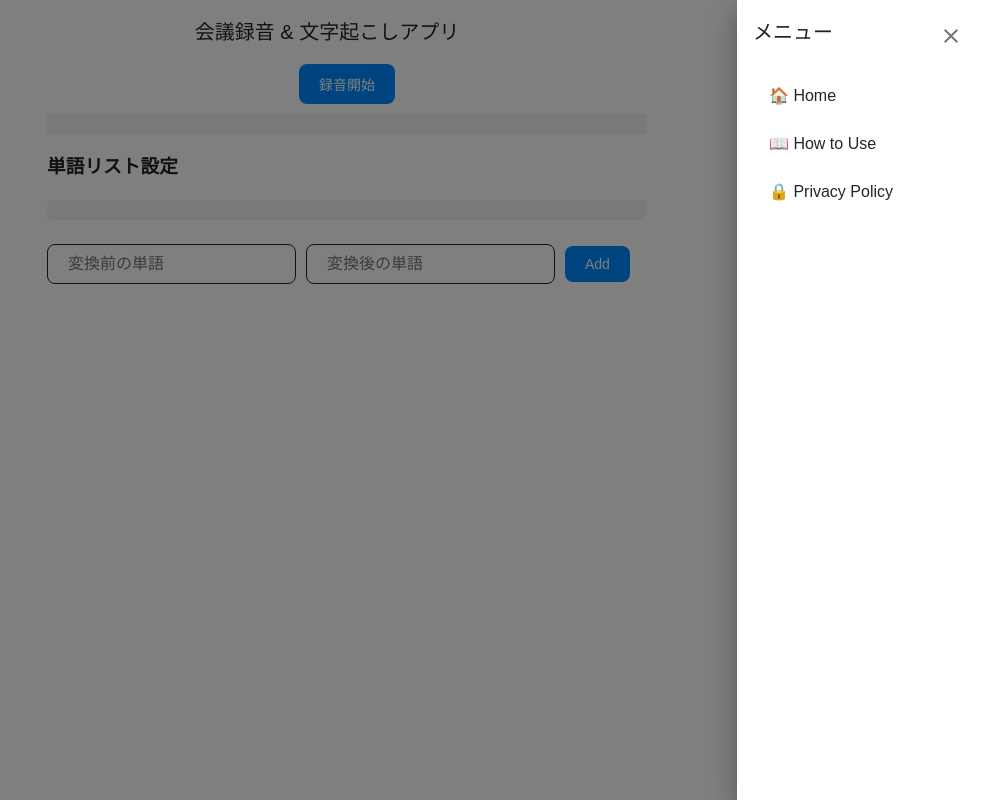
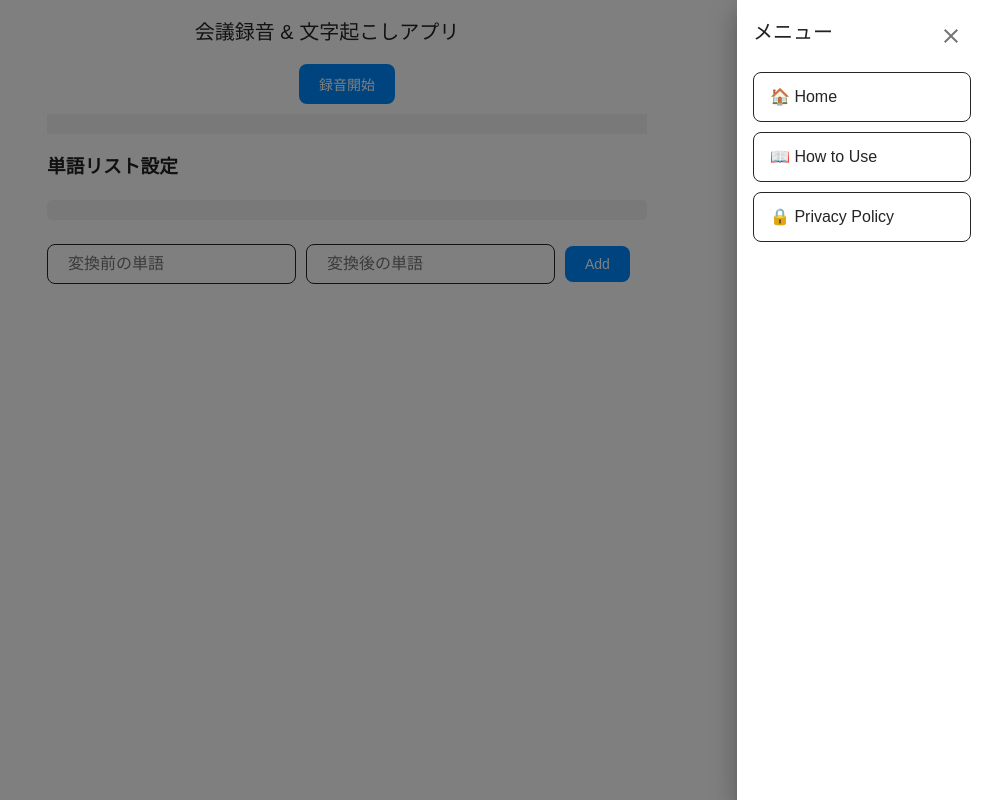
Before and after one commit to kunsuzuki/meeting-notes-app, a Next.js app: page / in a window 1280 px wide. Both pictures are taken after a click on the button 1236 px from the left and 32 px from the top of the page. Shown: the whole page, without its empty margins (293-1280 px from the left). Built offline with nearby package versions, Linux system fonts and the light colour scheme.

Commit message:
追加修正

```diff
--- a/app/components/Header.tsx
+++ b/app/components/Header.tsx
@@ -32,14 +32,14 @@ const Header: React.FC = () => {
             <CloseIcon />
           </IconButton>
           <Typography variant="h6" sx={{ marginBottom: 2 }}>メニュー</Typography>
-          <List>
-            <ListItem component={Link} href="/">
+          <List className='menu-list'>
+            <ListItem component={Link} href="/" sx={{border: '1px solid #252525', borderRadius: '8px' }}>
               <ListItemText primary="🏠 Home" sx={{color: '#252525'}} />
             </ListItem>
-            <ListItem component={Link} href="/how-to-use">
+            <ListItem component={Link} href="/how-to-use" sx={{border: '1px solid #252525', borderRadius: '8px'}}>
               <ListItemText primary="📖 How to Use" sx={{color: '#252525'}} />
             </ListItem>
-            <ListItem component={Link} href="/privacy-policy">
+            <ListItem component={Link} href="/privacy-policy" sx={{border: '1px solid #252525', borderRadius: '8px'}}>
               <ListItemText primary="🔒 Privacy Policy" sx={{color: '#252525'}} />
             </ListItem>
           </List>
--- a/app/styles/main.css
+++ b/app/styles/main.css
@@ -149,3 +149,9 @@ margin-bottom: 10px;
     font-size: 20px;
     cursor: pointer;
 }
+
+.menu-list {
+    display: flex;
+    flex-direction: column;
+    gap: 10px;
+}
```
Also changed, not shown: 1 other file (tests, documents, lock files or other folders).
